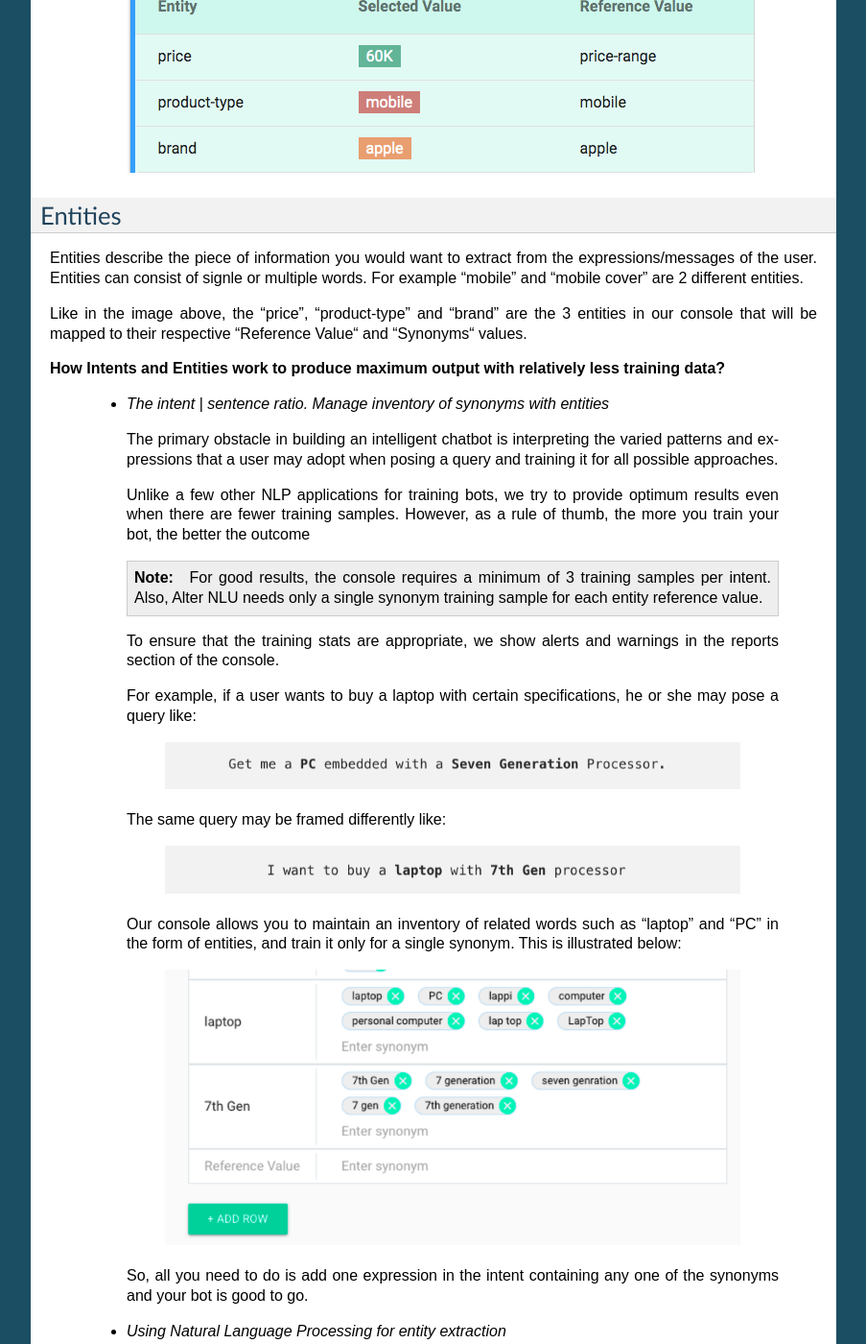
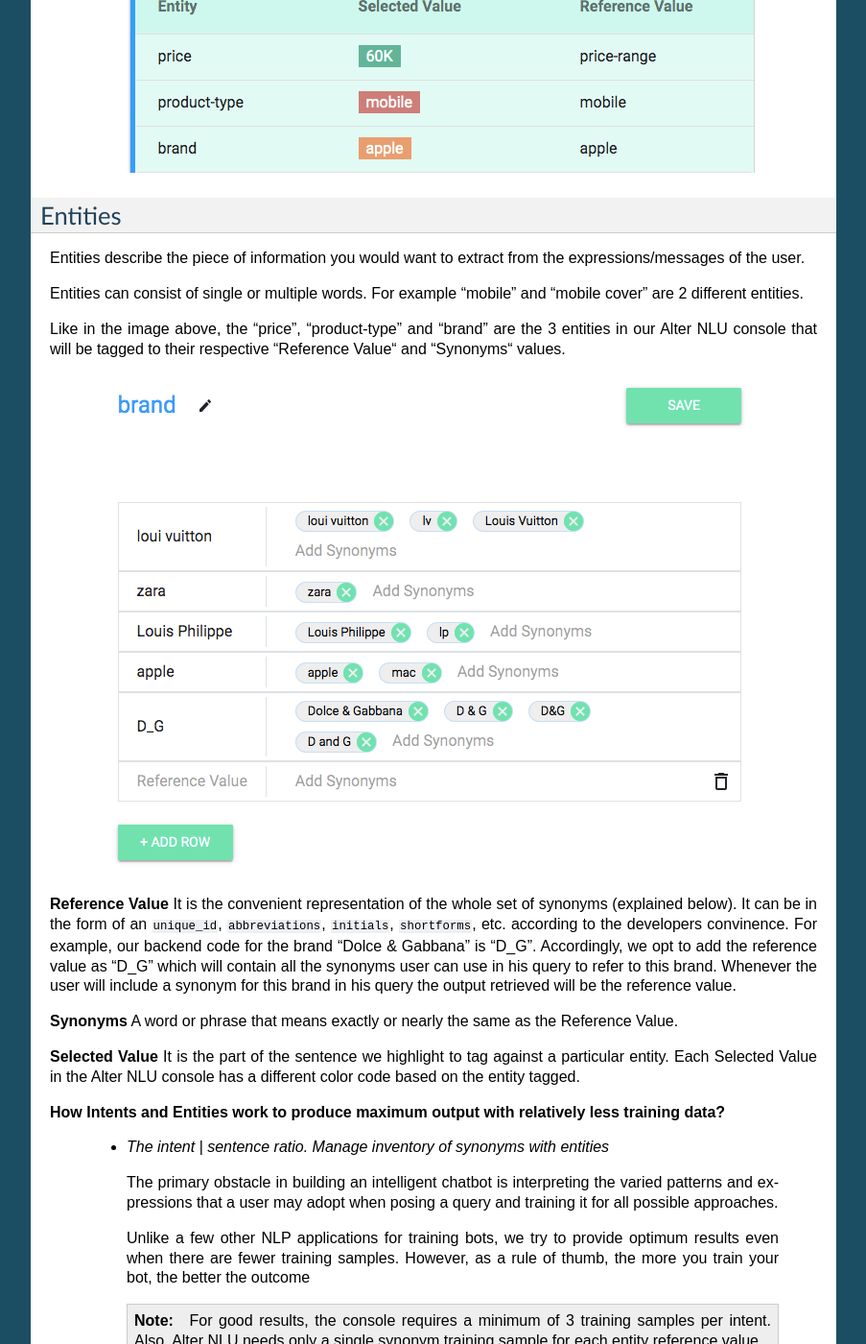
Before and after one commit to thakurtanya/kontikilabsDevelopers, a Sphinx documentation site: the page built from doc/source/Understanding-AlterNlu.rst, in a window 1280 px wide and 1400 px high, scrolled down 619 px. Shown: the whole window at 96% size, without its empty margins (198-1101 px from the left). Built offline with Sphinx 7.4.7, drawn with Linux system fonts in a browser that asks for light colours; some of the changed text lies outside the part shown.

Commit message:
content additions

```diff
--- a/doc/source/Understanding-AlterNlu.rst
+++ b/doc/source/Understanding-AlterNlu.rst
@@ -29,10 +29,24 @@
 Entities
 ========
 
-Entities describe the piece of information you would want to extract from the expressions/messages of the user. Entities can consist of signle or multiple words. For example "mobile" and "mobile cover" are 2 different entities.
+Entities describe the piece of information you would want to extract from the expressions/messages of the user.
 
-Like in the image above, the "price", "product-type" and "brand" are the 3 entities in our console that will be mapped to their respective “Reference Value“ and “Synonyms“ values.
+Entities can consist of single or multiple words. For example "mobile" and "mobile cover" are 2 different entities.
 
+Like in the image above, the "price", "product-type" and "brand" are the 3 entities in our Alter NLU console that will be tagged to their respective “Reference Value“ and “Synonyms“ values.
+
+		.. image:: https://raw.githubusercontent.com/thakurtanya/kontikilabsDevelopers/master/images/syn-1.png
+
+**Reference Value**
+It is the convenient representation of the whole set of synonyms (explained below). It can be in the form of an ``unique_id``, ``abbreviations``, ``initials``, ``shortforms``, etc. according to the developers convinence.
+For example, our backend code for the brand "Dolce & Gabbana" is "D_G".
+Accordingly, we opt to add the reference value as "D_G" which will contain all the synonyms user can use in his query to refer to this brand. Whenever the user will include a synonym for this brand in his query the output retrieved will be the reference value.
+
+**Synonyms**
+A word or phrase that means exactly or nearly the same as the Reference Value.
+
+**Selected Value**
+It is the part of the sentence we highlight to tag against a particular entity. Each Selected Value in the Alter NLU console has a different color code based on the entity tagged.
 
 **How Intents and Entities work to produce maximum output with relatively less training data?**
 
```
Also changed, not shown: doc/source/index.rst (+4 -4 lines), images/syn-1.png (added), 1 other file.
